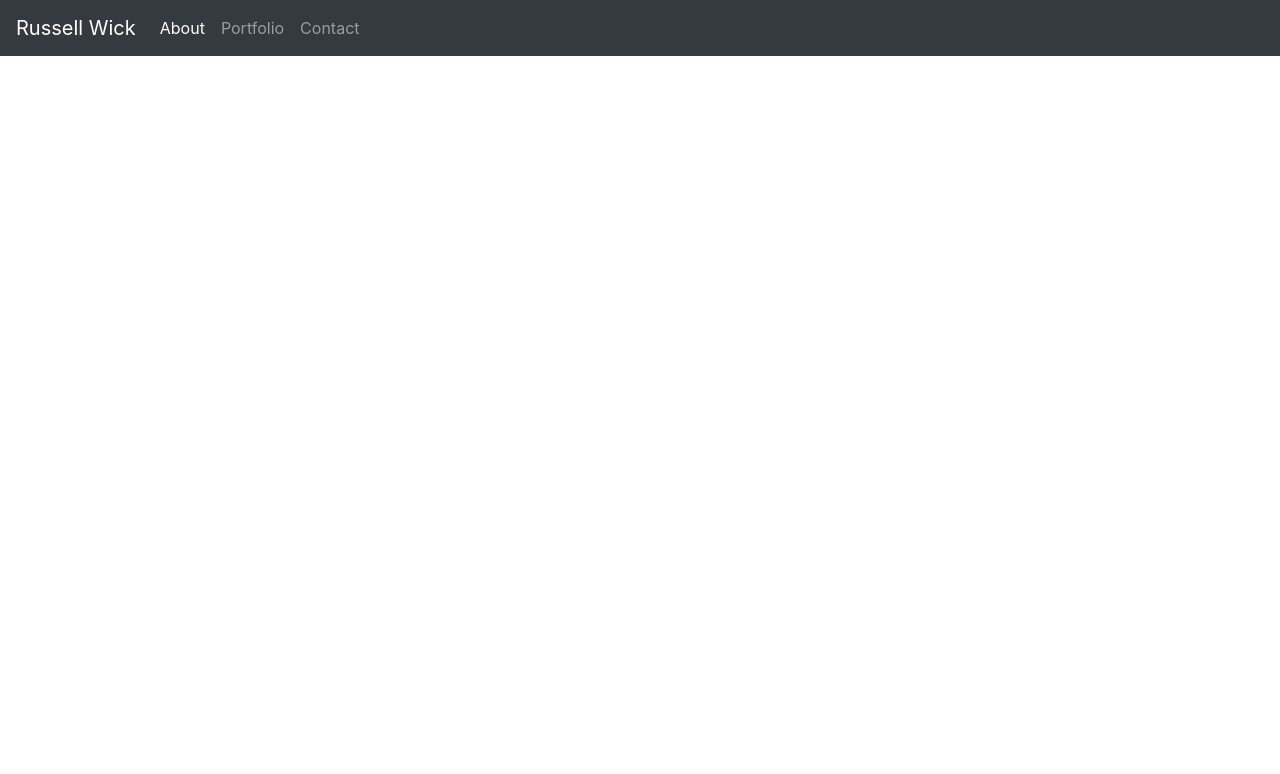
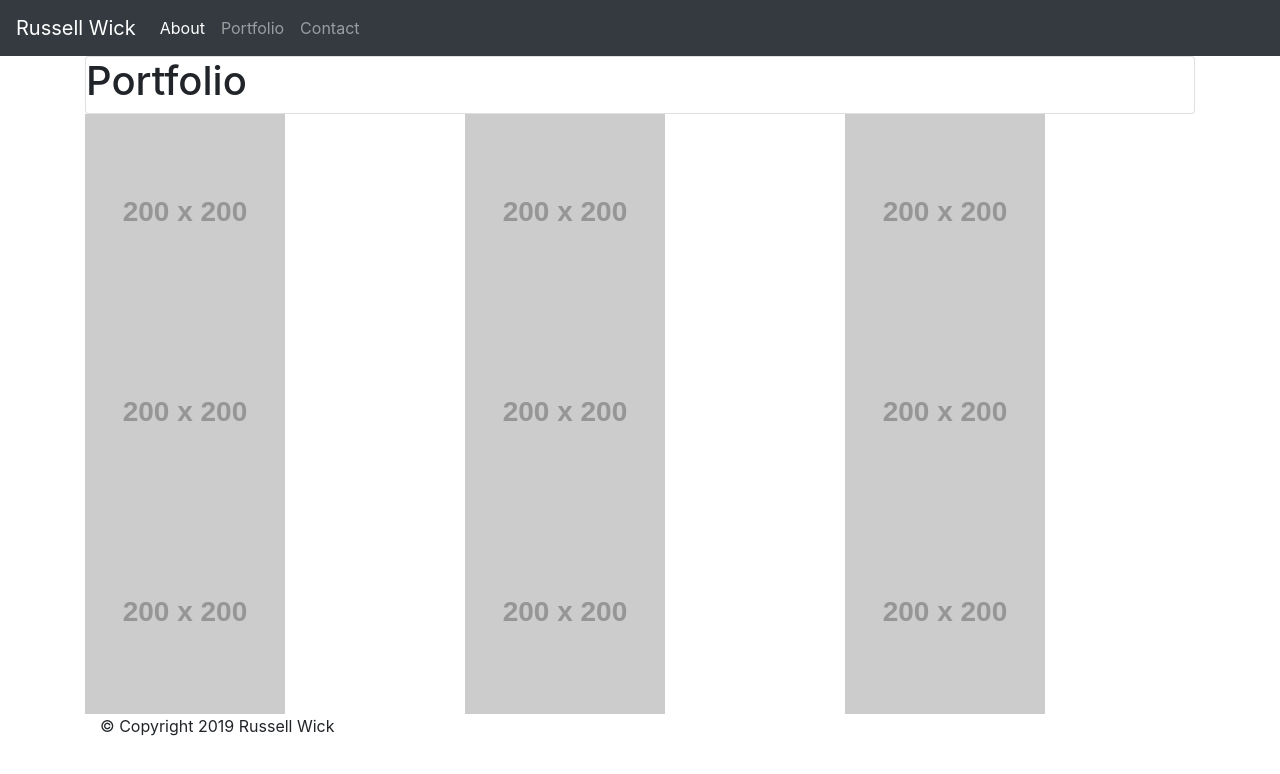
Before and after one commit to RWickGovst/Bootstrap-Portfolio, a plain HTML site: page portfolio.html in a window 1280 px wide. Drawn offline with nearby package versions, Linux system fonts and the light colour scheme; placeholder pictures from the web are drawn by us.

Commit message:
set up port and cont pages

```diff
--- a/portfolio.html
+++ b/portfolio.html
@@ -1,5 +1,6 @@
 <!DOCTYPE html>
 <html lang="en">
+
 <head>
     <meta charset="UTF-8">
     <meta name="viewport" content="width=device-width, initial-scale=1.0">
@@ -9,6 +10,9 @@
     <link rel="stylesheet" href="style.css">
     <link rel="stylesheet" href="https://stackpath.bootstrapcdn.com/bootstrap/4.3.1/css/bootstrap.min.css"
         integrity="sha384-ggOyR0iXCbMQv3Xipma34MD+dH/1fQ784/j6cY/iJTQUOhcWr7x9JvoRxT2MZw1T" crossorigin="anonymous">
+</head>
+
+<body>
 
     <nav class="navbar navbar-expand-lg navbar-dark bg-dark">
         <a class="navbar-brand" href="#">Russell Wick</a>
@@ -31,8 +35,64 @@
         </div>
     </nav>
 
-</head>
-<body>
+    <div class="container">
+
+        <div class="row">
+            <div class="col-lg-12">
+                <div class="card">
+                    <h1>Portfolio</h1>
+                </div>
+            </div>
+        </div>
+
+    </div>
+
+    <div class="container">
+
+        <div class="row">
+            <div class="col">
+                <img src="https://via.placeholder.com/200">
+            </div>
+            <div class="col">
+                <img src="https://via.placeholder.com/200">
+            </div>
+            <div class="col">
+                <img src="https://via.placeholder.com/200">
+            </div>
+        </div>
+        <div class="row">
+            <div class="col">
+                <img src="https://via.placeholder.com/200">
+            </div>
+            <div class="col">
+                <img src="https://via.placeholder.com/200">
+            </div>
+            <div class="col">
+                <img src="https://via.placeholder.com/200">
+            </div>
+        </div>
+        <div class="row">
+            <div class="col">
+                <img src="https://via.placeholder.com/200">
+            </div>
+            <div class="col">
+                <img src="https://via.placeholder.com/200">
+            </div>
+            <div class="col">
+                <img src="https://via.placeholder.com/200">
+            </div>
+        </div>
+    </div>
+
+    <footer>
+        <div class="container">
+            <div class="col-lg-12">
+                &copy; Copyright 2019 Russell Wick
+            </div>
+        </div>
+    </footer>
+
 
 </body>
+
 </html>
```
Also changed, not shown: contact.html (+59 -3 lines). Lines whose indentation alone changed are shown as unchanged.
